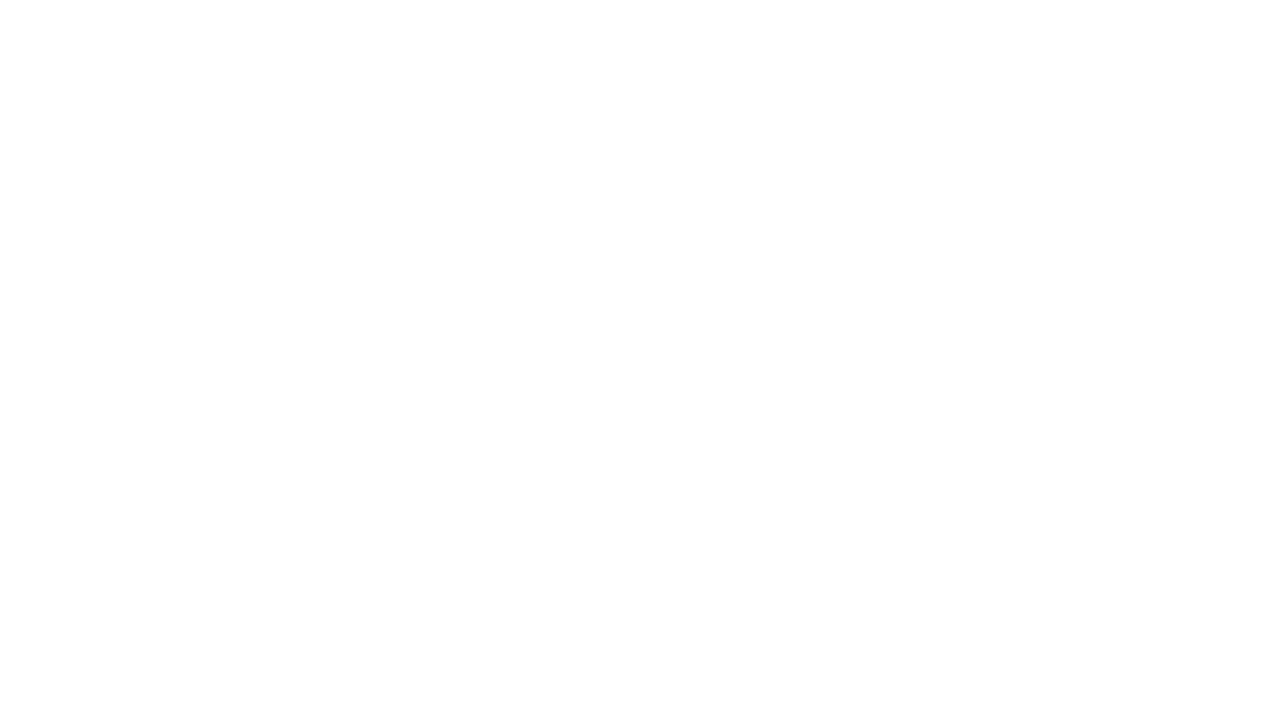
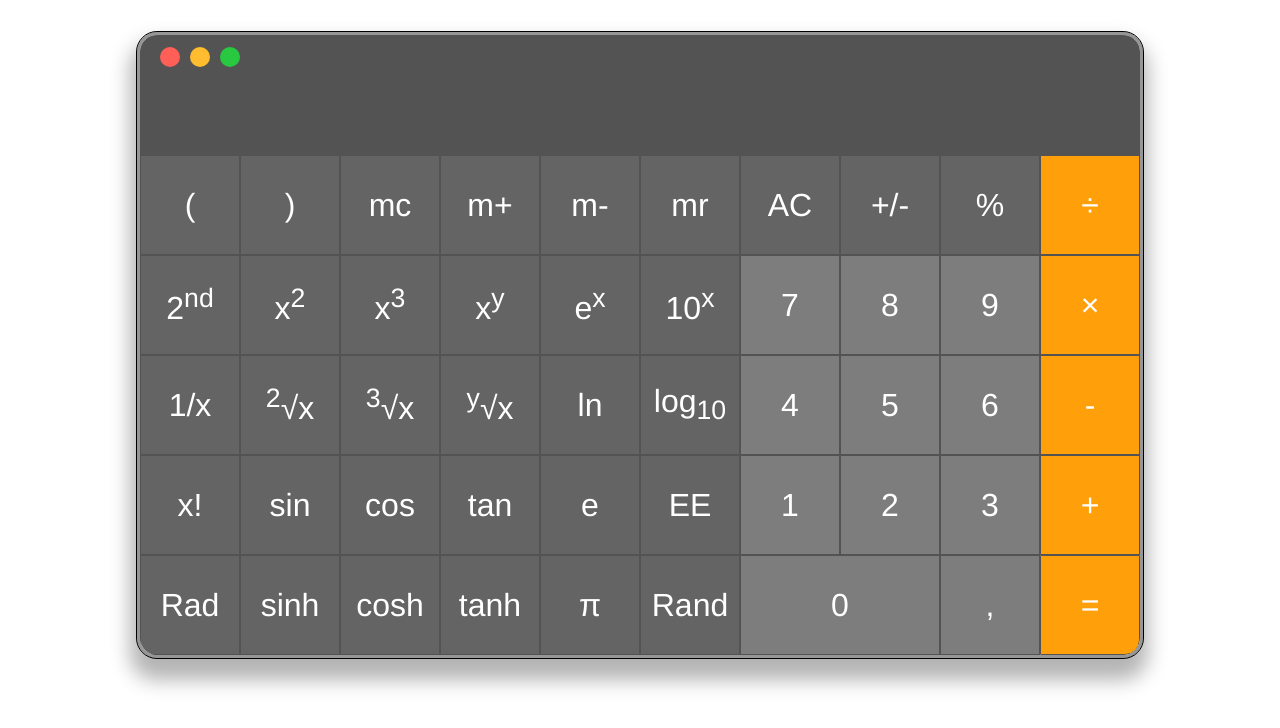
Before and after one commit to MariyaN23/scientific-calculator, a website built with webpack: page src/index.html in a window 1280 px wide. Built offline with nearby package versions, Linux system fonts and the light colour scheme.

Commit message:
feat: add HTML and CSS styles for calculator

```diff
--- a/src/index.html
+++ b/src/index.html
@@ -6,6 +6,66 @@
   <title>Scientific calculator</title>
 </head>
 <body>
-
+<div class="calculator-container">
+  <div class="calculator-wrapper">
+    <div class="calculator-grid">
+      <div class="output-container">
+        <div class="circle"></div>
+        <div class="circle"></div>
+        <div class="circle"></div>
+        <div class="output-text"></div>
+      </div>
+      <button class="math-operations">(</button>
+      <button class="math-operations">)</button>
+      <button class="math-operations">mc</button>
+      <button class="math-operations">m+</button>
+      <button class="math-operations">m-</button>
+      <button class="math-operations">mr</button>
+      <button class="math-operations">AC</button>
+      <button class="math-operations">+/-</button>
+      <button class="math-operations">%</button>
+      <button class="math-symbols">÷</button>
+      <button class="math-operations">2<sup>nd</sup></button>
+      <button class="math-operations">x<sup>2</sup></button>
+      <button class="math-operations">x<sup>3</sup></button>
+      <button class="math-operations">x<sup>y</sup></button>
+      <button class="math-operations">e<sup>x</sup></button>
+      <button class="math-operations">10<sup>x</sup></button>
+      <button>7</button>
+      <button>8</button>
+      <button>9</button>
+      <button class="math-symbols">×</button>
+      <button class="math-operations">1/x</button>
+      <button class="math-operations"><sup>2</sup>&radic;x</button>
+      <button class="math-operations"><sup>3</sup>&radic;x</button>
+      <button class="math-operations"><sup>y</sup>&radic;x</button>
+      <button class="math-operations">ln</button>
+      <button class="math-operations">log<sub>10</sub></button>
+      <button>4</button>
+      <button>5</button>
+      <button>6</button>
+      <button class="math-symbols">-</button>
+      <button class="math-operations">x!</button>
+      <button class="math-operations">sin</button>
+      <button class="math-operations">cos</button>
+      <button class="math-operations">tan</button>
+      <button class="math-operations">e</button>
+      <button class="math-operations">EE</button>
+      <button>1</button>
+      <button>2</button>
+      <button>3</button>
+      <button class="math-symbols">+</button>
+      <button class="math-operations">Rad</button>
+      <button class="math-operations">sinh</button>
+      <button class="math-operations">cosh</button>
+      <button class="math-operations">tanh</button>
+      <button class="math-operations">&pi;</button>
+      <button class="math-operations">Rand</button>
+      <button class="zero-btn">0</button>
+      <button>,</button>
+      <button class="math-symbols">=</button>
+    </div>
+  </div>
+</div>
 </body>
 </html>
--- a/src/styles.css
+++ b/src/styles.css
@@ -0,0 +1,124 @@
+:root {
+    --text: #fff;
+    --text-theme: #000;
+    --wrapper-outline: #000;
+    --wrapper-border: #969696;
+    --wrapper-box-shadow: #0000004C;
+    --output-container: #535353;
+    --button: #7d7d7d;
+    --math-symbol-button: #ff9f0a;
+    --math-operation-button: #646464;
+    --input-radio: #ff9f0a;
+
+    --first-circle: #ff5f57;
+    --second-circle: #febc2e;
+    --third-circle: #28c840;
+}
+
+*,
+*::before,
+*::after {
+    box-sizing: border-box;
+    font-family: Helvetica, Arial, sans-serif;
+}
+
+body {
+    padding: 0;
+    margin: 0;
+}
+
+.calculator-container {
+    display: flex;
+    justify-content: center;
+    margin-top: 2em;
+    gap: 5rem;
+}
+
+.calculator-wrapper {
+    overflow: hidden;
+    outline: 1px solid var(--wrapper-outline);
+    border: 3px solid var(--wrapper-border);
+    border-radius: 20px;
+    box-shadow: -1px 16px 20px 6px var(--wrapper-box-shadow);
+}
+
+.calculator-grid {
+    display: grid;
+    max-width: 100%;
+    grid-template-columns: repeat(10, 100px);
+    grid-template-rows: minmax(120px, auto) repeat(5, 100px);
+    border-radius: 15px;
+}
+
+.output-container {
+    grid-column: span 10;
+    background-color: var(--output-container);
+    display: flex;
+    justify-content: flex-end;
+    align-items: flex-end;
+    padding-right: 20px;
+    position: relative;
+}
+
+.output-text {
+    font-size: 5rem;
+    color: var(--text);
+}
+
+.circle {
+    width: 20px;
+    height: 20px;
+    border-radius: 50%;
+    margin-right: 10px;
+    position: absolute;
+}
+
+.circle:nth-child(1) {
+    background-color: var(--first-circle);
+    top: 10%;
+    left: 2%;
+}
+
+.circle:nth-child(2) {
+    background-color: var(--second-circle);
+    top: 10%;
+    left: 5%;
+}
+
+.circle:nth-child(3) {
+    background-color: var(--third-circle);
+    top: 10%;
+    left: 8%;
+}
+
+button {
+    cursor: pointer;
+    border: 1px solid var(--output-container);
+    background-color: var(--button);
+    color: var(--text);
+    font-size: 2rem;
+}
+
+button:hover {
+    opacity: 0.8;
+}
+
+button:last-child {
+    border-radius: 0 0 15px 0;
+}
+
+button:disabled {
+    opacity: 0.6;
+}
+
+.zero-btn {
+    grid-column: span 2;
+}
+
+.math-symbols {
+    background-color: var(--math-symbol-button);
+}
+
+.math-operations {
+    background-color: var(--math-operation-button);
+}
```
